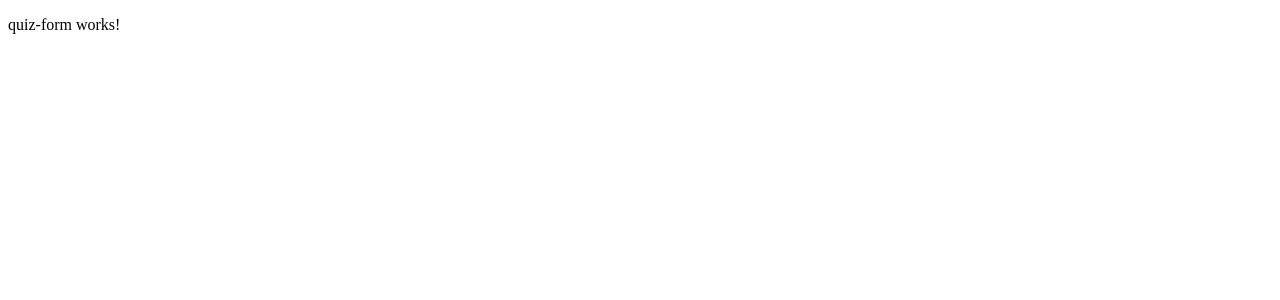
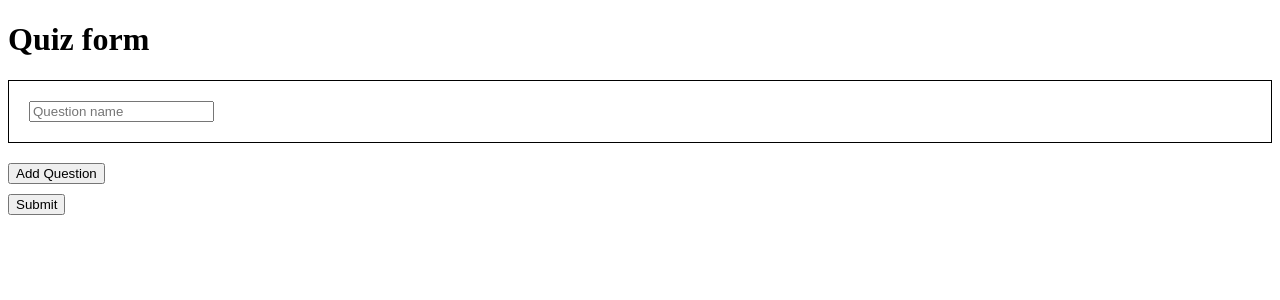
Before and after one commit to tinabenita/Angular-Learning-EG, an Angular app: page / in a window 1280 px wide. Shown: the top 300 px of the page. Built offline with nearby package versions, Linux system fonts and the light colour scheme.

Commit message:
feat: adding questions

```diff
--- a/src/app/quiz-form/quiz-form.component.html
+++ b/src/app/quiz-form/quiz-form.component.html
@@ -1 +1,22 @@
-<p>quiz-form works!</p>
+<form [formGroup]="quizForm" (ngSubmit)="onSubmit()">
+    <h1>Quiz form</h1>
+    <div formArrayName="questions">
+      @for (
+        question of quizForm.controls.questions.controls;
+        track questionIndex;
+        let questionIndex = $index
+      ) {
+        <div class="question" [formGroupName]="questionIndex">
+          <input
+            type="text"
+            formControlName="questionName"
+            placeholder="Question name"
+          />
+        </div>
+      }
+    </div>
+    <div class="add-question">
+        <button (click)="addQuestion()" type="button">Add Question</button>
+      </div>
+    <div><button type="submit">Submit</button></div>
+  </form>
--- a/src/app/quiz-form/quiz-form.component.ts
+++ b/src/app/quiz-form/quiz-form.component.ts
@@ -11,8 +11,22 @@ import { FormArray, FormControl, FormGroup, NonNullableFormBuilder, ReactiveForm
 export class QuizFormComponent {
   fb = inject(NonNullableFormBuilder);
   quizForm: Form = this.fb.group({
-    questions: this.fb.array<FormQuestion>([]),
+    questions: this.fb.array<FormQuestion>([this.generateQuestion()]),
   });
+
+  generateQuestion(): FormQuestion{
+    return this.fb.group({
+      questionName: '',
+      answers: this.fb.array<FormAnswer>([]),
+    });
+  }
+
+  addQuestion(): void {
+    this.quizForm.controls.questions.push(this.generateQuestion());
+  }
+
+  onSubmit() {
+  }
 
 }
 
```
